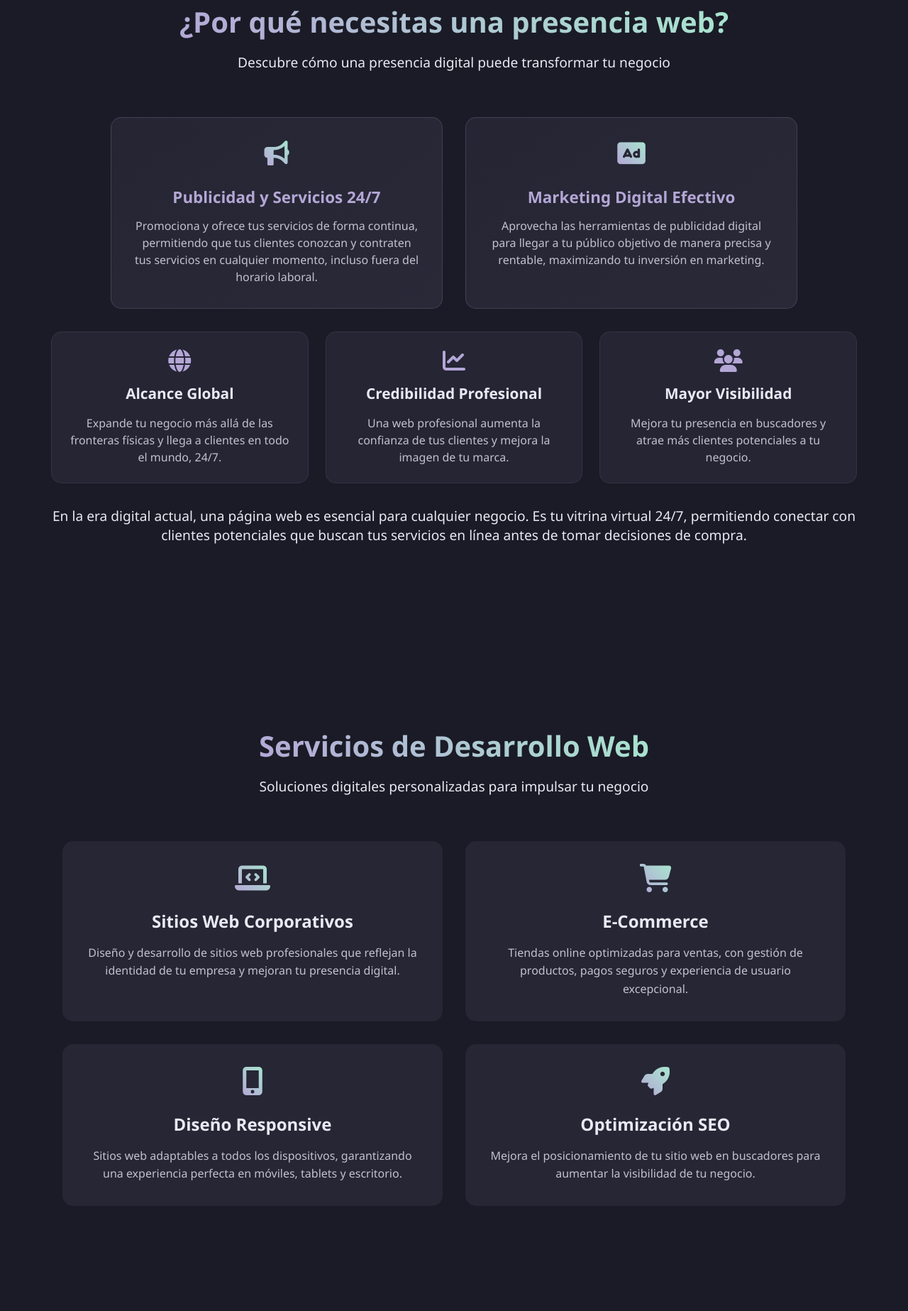
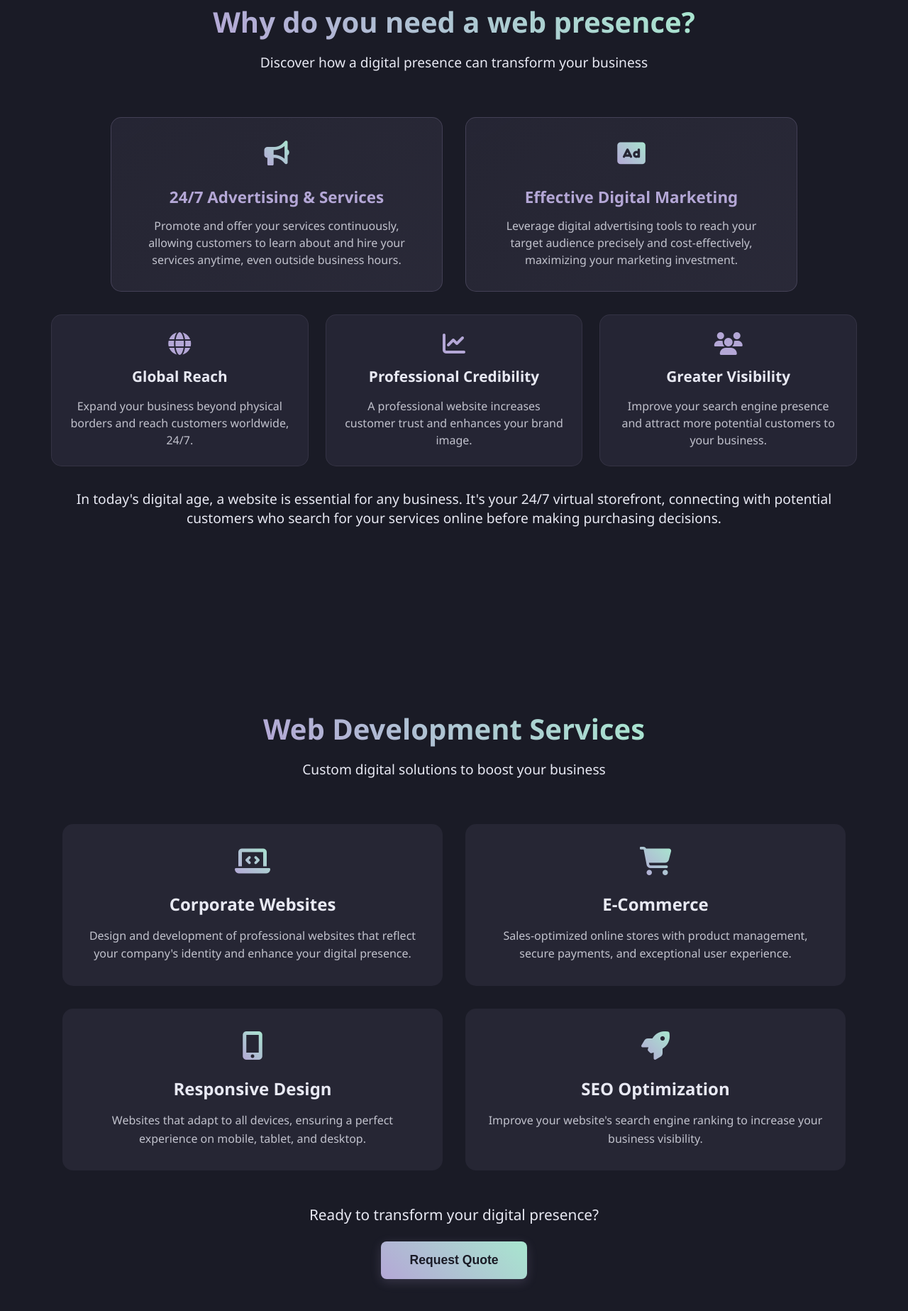
Before and after one commit to ThomasPeG/MiPortafolio, a website: page index.html in a window 1280 px wide. Shown: the part 893-2740 px from the top of the page at 71% size. Before the commit the page ends 2688 px from the top, so only its background shows below. Drawn offline with Linux system fonts and the light colour scheme.

Commit message:
todo traducido al ingles

```diff
--- a/components/hero.html
+++ b/components/hero.html
@@ -1,7 +1,7 @@
 <section id="home" class="hero">
     <div class="hero-content">
         <span class="author-tag animate-on-scroll">Thomas PerezG</span>
-        <h1 class="animate-on-scroll">Transformando Ideas en Realidad Digital ✨</h1>
-        <p class="animate-on-scroll">Desarrollador Web Especializado en Crear Experiencias Únicas 🌟</p>
+        <h1 class="animate-on-scroll">Transforming Ideas into Digital Reality ✨</h1>
+        <p class="animate-on-scroll">Web Developer Specialized in Creating Unique Experiences 🌟</p>
     </div>
 </section>
--- a/components/services.html
+++ b/components/services.html
@@ -1,30 +1,35 @@
 <section id="services" class="services">
-    <h2 class="section-title animate-on-scroll">Servicios de Desarrollo Web</h2>
-    <p class="section-subtitle animate-on-scroll">Soluciones digitales personalizadas para impulsar tu negocio</p>
+    <h2 class="section-title animate-on-scroll">Web Development Services</h2>
+    <p class="section-subtitle animate-on-scroll">Custom digital solutions to boost your business</p>
 
     <div class="services-grid">
         <div class="service-card animate-on-scroll">
             <i class="fas fa-laptop-code"></i>
-            <h3>Sitios Web Corporativos</h3>
-            <p>Diseño y desarrollo de sitios web profesionales que reflejan la identidad de tu empresa y mejoran tu presencia digital.</p>
+            <h3>Corporate Websites</h3>
+            <p>Design and development of professional websites that reflect your company's identity and enhance your digital presence.</p>
         </div>
 
         <div class="service-card animate-on-scroll">
             <i class="fas fa-shopping-cart"></i>
             <h3>E-Commerce</h3>
-            <p>Tiendas online optimizadas para ventas, con gestión de productos, pagos seguros y experiencia de usuario excepcional.</p>
+            <p>Sales-optimized online stores with product management, secure payments, and exceptional user experience.</p>
         </div>
 
         <div class="service-card animate-on-scroll">
             <i class="fas fa-mobile-alt"></i>
-            <h3>Diseño Responsive</h3>
-            <p>Sitios web adaptables a todos los dispositivos, garantizando una experiencia perfecta en móviles, tablets y escritorio.</p>
+            <h3>Responsive Design</h3>
+            <p>Websites that adapt to all devices, ensuring a perfect experience on mobile, tablet, and desktop.</p>
         </div>
 
         <div class="service-card animate-on-scroll">
             <i class="fas fa-rocket"></i>
-            <h3>Optimización SEO</h3>
-            <p>Mejora el posicionamiento de tu sitio web en buscadores para aumentar la visibilidad de tu negocio.</p>
+            <h3>SEO Optimization</h3>
+            <p>Improve your website's search engine ranking to increase your business visibility.</p>
         </div>
     </div>
+
+    <div class="cta-container animate-on-scroll">
+        <p class="cta-text">Ready to transform your digital presence?</p>
+        <button class="primary-btn">Request Quote</button>
+    </div>
 </section>
--- a/components/why-web.html
+++ b/components/why-web.html
@@ -1,36 +1,36 @@
 <section id="why-web" class="why-web">
-    <h2 class="section-title animate-on-scroll">¿Por qué necesitas una presencia web?</h2>
-    <p class="section-subtitle animate-on-scroll">Descubre cómo una presencia digital puede transformar tu negocio</p>
+    <h2 class="section-title animate-on-scroll">Why do you need a web presence?</h2>
+    <p class="section-subtitle animate-on-scroll">Discover how a digital presence can transform your business</p>
 
     <div class="benefits-grid">
         <div class="benefit-card featured animate-on-scroll">
             <i class="fas fa-bullhorn"></i>
-            <h4>Publicidad y Servicios 24/7</h4>
-            <p>Promociona y ofrece tus servicios de forma continua, permitiendo que tus clientes conozcan y contraten tus servicios en cualquier momento, incluso fuera del horario laboral.</p>
+            <h4>24/7 Advertising & Services</h4>
+            <p>Promote and offer your services continuously, allowing customers to learn about and hire your services anytime, even outside business hours.</p>
         </div>
         <div class="benefit-card featured animate-on-scroll">
             <i class="fas fa-ad"></i>
-            <h4>Marketing Digital Efectivo</h4>
-            <p>Aprovecha las herramientas de publicidad digital para llegar a tu público objetivo de manera precisa y rentable, maximizando tu inversión en marketing.</p>
+            <h4>Effective Digital Marketing</h4>
+            <p>Leverage digital advertising tools to reach your target audience precisely and cost-effectively, maximizing your marketing investment.</p>
         </div>
     </div>
 
     <div class="secondary-benefits">
         <div class="benefit-card animate-on-scroll">
             <i class="fas fa-globe"></i>
-            <h4>Alcance Global</h4>
-            <p>Expande tu negocio más allá de las fronteras físicas y llega a clientes en todo el mundo, 24/7.</p>
+            <h4>Global Reach</h4>
+            <p>Expand your business beyond physical borders and reach customers worldwide, 24/7.</p>
         </div>
         <div class="benefit-card animate-on-scroll">
             <i class="fas fa-chart-line"></i>
-            <h4>Credibilidad Profesional</h4>
-            <p>Una web profesional aumenta la confianza de tus clientes y mejora la imagen de tu marca.</p>
+            <h4>Professional Credibility</h4>
+            <p>A professional website increases customer trust and enhances your brand image.</p>
         </div>
         <div class="benefit-card animate-on-scroll">
             <i class="fas fa-users"></i>
-            <h4>Mayor Visibilidad</h4>
-            <p>Mejora tu presencia en buscadores y atrae más clientes potenciales a tu negocio.</p>
+            <h4>Greater Visibility</h4>
+            <p>Improve your search engine presence and attract more potential customers to your business.</p>
         </div>
     </div>
-    <p class="section-subtitle animate-on-scroll">En la era digital actual, una página web es esencial para cualquier negocio. Es tu vitrina virtual 24/7, permitiendo conectar con clientes potenciales que buscan tus servicios en línea antes de tomar decisiones de compra.</p>
+    <p class="section-subtitle animate-on-scroll">In today's digital age, a website is essential for any business. It's your 24/7 virtual storefront, connecting with potential customers who search for your services online before making purchasing decisions.</p>
 </section>
--- a/index.html
+++ b/index.html
@@ -1,5 +1,5 @@
 <!DOCTYPE html>
-<html lang="es">
+<html lang="en">
 <head>
     <meta charset="UTF-8">
     <meta name="viewport" content="width=device-width, initial-scale=1.0">
@@ -14,8 +14,6 @@
     <link rel="stylesheet" href="./styles/components/why-web.css">
     <!-- Font Awesome -->
     <link rel="stylesheet" href="https://cdnjs.cloudflare.com/ajax/libs/font-awesome/6.4.0/css/all.min.css">
-    <!-- Add this in the head section -->
-    <link rel="stylesheet" href="./styles/components/why-web.css">
 </head>
 <body>
     <div class="main-container">
@@ -52,8 +50,7 @@
                 { url: './components/navbar.html', id: 'navbar-container' },
                 { url: './components/hero.html', id: 'hero-container' },
                 { url: './components/why-web.html', id: 'why-web-container' },
-                { url: './components/services.html', id: 'services-container' },
-                { url: './components/contact.html', id: 'contact-container' }
+                { url: './components/services.html', id: 'services-container' }
             ];
 
             for (const component of components) {
@@ -61,7 +58,6 @@
             }
         });
     </script>
-    <!-- Place these scripts at the end of body -->
     <script src="./src/main.js"></script>
     <script src="./js/animations.js"></script>
     <script src="./js/scroll-animations.js"></script>
```
